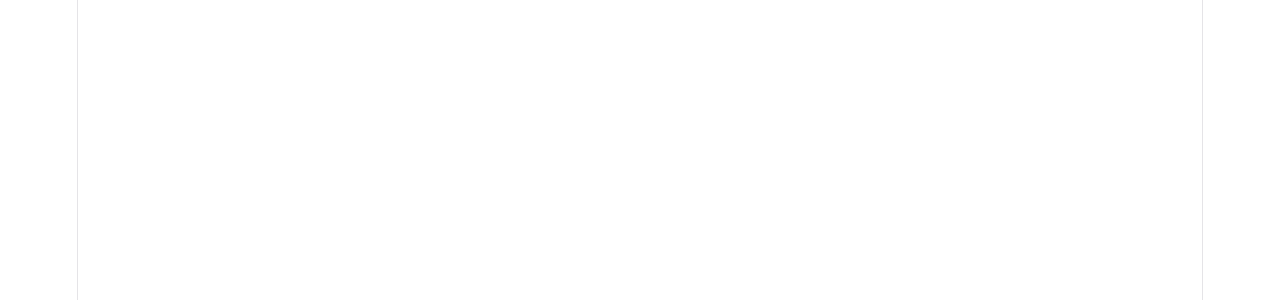
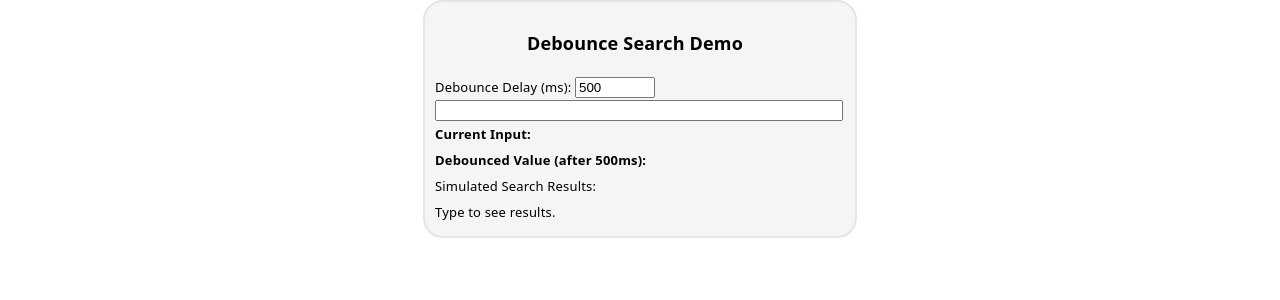
Before and after one commit to IsaacJCarnes/perscholas-lab10.2, a React (Vite) app: page / in a window 1280 px wide. Shown: the top 300 px of the page. Built offline with nearby package versions, Linux system fonts and the light colour scheme.

Commit message:
Added debounce hook implementation with DebounceSearchDemo, added some basic styling

```diff
--- a/src/App.css
+++ b/src/App.css
@@ -1,184 +1,23 @@
-.counter {
-  font-size: 16px;
-  padding: 5px 10px;
-  border-radius: 5px;
-  color: var(--accent);
-  background: var(--accent-bg);
-  border: 2px solid transparent;
-  transition: border-color 0.3s;
-  margin-bottom: 24px;
-
-  &:hover {
-    border-color: var(--accent-border);
-  }
-  &:focus-visible {
-    outline: 2px solid var(--accent);
-    outline-offset: 2px;
-  }
+.exampleSection {
+  border: 2px solid var(--border);
+  background-color: whitesmoke;
+  border-radius: 20px;
+  padding: 10px;
+  color: black;
+  width: 100%;
+  display: flex;
+  flex-direction: column;
+  align-items: first baseline;
 }
 
-.hero {
+.exampleSection > * {
   position: relative;
-
-  .base,
-  .framework,
-  .vite {
-    inset-inline: 0;
-    margin: 0 auto;
-  }
-
-  .base {
-    width: 170px;
-    position: relative;
-    z-index: 0;
-  }
-
-  .framework,
-  .vite {
-    position: absolute;
-  }
-
-  .framework {
-    z-index: 1;
-    top: 34px;
-    height: 28px;
-    transform: perspective(2000px) rotateZ(300deg) rotateX(44deg) rotateY(39deg)
-      scale(1.4);
-  }
-
-  .vite {
-    z-index: 0;
-    top: 107px;
-    height: 26px;
-    width: auto;
-    transform: perspective(2000px) rotateZ(300deg) rotateX(40deg) rotateY(39deg)
-      scale(0.8);
-  }
+  width: calc(100% - 10px);
+  text-align: left;
+  font-size: small;
 }
 
-#center {
-  display: flex;
-  flex-direction: column;
-  gap: 25px;
-  place-content: center;
-  place-items: center;
-  flex-grow: 1;
-
-  @media (max-width: 1024px) {
-    padding: 32px 20px 24px;
-    gap: 18px;
-  }
+.exampleSection>h3{
+    text-align: center;
+    font-size: large;
 }
-
-#next-steps {
-  display: flex;
-  border-top: 1px solid var(--border);
-  text-align: left;
-
-  & > div {
-    flex: 1 1 0;
-    padding: 32px;
-    @media (max-width: 1024px) {
-      padding: 24px 20px;
-    }
-  }
-
-  .icon {
-    margin-bottom: 16px;
-    width: 22px;
-    height: 22px;
-  }
-
-  @media (max-width: 1024px) {
-    flex-direction: column;
-    text-align: center;
-  }
-}
-
-#docs {
-  border-right: 1px solid var(--border);
-
-  @media (max-width: 1024px) {
-    border-right: none;
-    border-bottom: 1px solid var(--border);
-  }
-}
-
-#next-steps ul {
-  list-style: none;
-  padding: 0;
-  display: flex;
-  gap: 8px;
-  margin: 32px 0 0;
-
-  .logo {
-    height: 18px;
-  }
-
-  a {
-    color: var(--text-h);
-    font-size: 16px;
-    border-radius: 6px;
-    background: var(--social-bg);
-    display: flex;
-    padding: 6px 12px;
-    align-items: center;
-    gap: 8px;
-    text-decoration: none;
-    transition: box-shadow 0.3s;
-
-    &:hover {
-      box-shadow: var(--shadow);
-    }
-    .button-icon {
-      height: 18px;
-      width: 18px;
-    }
-  }
-
-  @media (max-width: 1024px) {
-    margin-top: 20px;
-    flex-wrap: wrap;
-    justify-content: center;
-
-    li {
-      flex: 1 1 calc(50% - 8px);
-    }
-
-    a {
-      width: 100%;
-      justify-content: center;
-      box-sizing: border-box;
-    }
-  }
-}
-
-#spacer {
-  height: 88px;
-  border-top: 1px solid var(--border);
-  @media (max-width: 1024px) {
-    height: 48px;
-  }
-}
-
-.ticks {
-  position: relative;
-  width: 100%;
-
-  &::before,
-  &::after {
-    content: '';
-    position: absolute;
-    top: -4.5px;
-    border: 5px solid transparent;
-  }
-
-  &::before {
-    left: 0;
-    border-left-color: var(--border);
-  }
-  &::after {
-    right: 0;
-    border-right-color: var(--border);
-  }
-}
--- a/src/App.jsx
+++ b/src/App.jsx
@@ -1,12 +1,13 @@
-import { useState } from 'react'
-import './App.css'
+import { useState } from "react";
+import "./App.css";
+import DebounceSearchDemo from "./components/DebounceSearchDemo/DebounceSearchDemo";
 
 function App() {
-
   return (
     <>
+      <DebounceSearchDemo />
     </>
-  )
+  );
 }
 
-export default App
+export default App;
--- /dev/null
+++ b/src/components/DebounceSearchDemo/DebounceSearchDemo.jsx
@@ -0,0 +1,59 @@
+import { useState } from "react";
+
+import useDebounce from "../../hooks/useDebounce";
+import { useEffect } from "react";
+
+function DebounceSearchDemo() {
+  const [debounceTime, setDebounceTime] = useState(500);
+  const [value, setValue] = useState("");
+  const { debouncedValue, loading } = useDebounce(value, Number(debounceTime));
+
+  function createSimulatedResults() {
+    return ["", "", ""].map((value, index) => {
+      return (
+        <li>
+          Result for "{debouncedValue}": Item {index}
+        </li>
+      );
+    });
+  }
+
+  return (
+    <div className="exampleSection">
+      <h3>Debounce Search Demo</h3>
+      <div>
+        <label htmlFor="delay">Debounce Delay (ms): </label>
+        <input
+          value={debounceTime}
+          type="number"
+          step={500}
+          min={0}
+          max={10000}
+          onChange={(e) => {
+            setDebounceTime(e.target.value);
+          }}
+        />
+      </div>
+      <input
+        type="text"
+        onChange={(e) => {
+          setValue(e.target.value);
+        }}
+      />
+      <div>
+        <b>Current Input:</b> {value}
+      </div>
+      <div>
+        <b>Debounced Value (after {debounceTime}ms):</b> {debouncedValue}
+      </div>
+      {loading ? <div>Searching...</div> : <div>Simulated Search Results:</div>}
+      {value ? (
+        <ul>{createSimulatedResults()}</ul>
+      ) : (
+        <div>Type to see results.</div>
+      )}
+    </div>
+  );
+}
+
+export default DebounceSearchDemo;
--- a/src/hooks/useDebounce.js
+++ b/src/hooks/useDebounce.js
@@ -1,3 +1,20 @@
-import { useEffect, useRef } from "react";
+import { useEffect, useState } from "react";
 
-export default function useDebounce({ value, delay }) {}
+export default function useDebounce(value, delay = 500) {
+  const [debouncedValue, setDebouncedValue] = useState(value);
+  const [loading, setLoading] = useState(false);
+
+  useEffect(() => {
+    setLoading(true);
+    const timeout = setTimeout(() => {
+      setDebouncedValue(value);
+      setLoading(false);
+    }, delay);
+
+    return () => {
+      setLoading(false);
+      clearTimeout(timeout);
+    };
+  }, [value, delay]);
+  return { debouncedValue, loading };
+}
--- a/src/hooks/usePagination.js
+++ b/src/hooks/usePagination.js
@@ -4,5 +4,4 @@ export default function usePagination({
   totalItems,
   itemsPerPage,
   initialPage,
-}) {
-}
+}) {}
--- a/src/index.css
+++ b/src/index.css
@@ -51,11 +51,11 @@ body {
 }
 
 #root {
-  width: 1126px;
-  max-width: 100%;
-  margin: 0 auto;
+  width: 100%;
+  max-width: 450px;
+  margin: 0px auto;
+  padding: 0px 20px;
   text-align: center;
-  border-inline: 1px solid var(--border);
   min-height: 100svh;
   display: flex;
   flex-direction: column;
```
Also changed, not shown: src/components/Details/Details.css (added, +22 -0 lines), src/components/Details/Details.jsx (added, +11 -0 lines), src/components/PaginationDemo.jsx (deleted), src/components/PaginationDemo/PaginationDemo.jsx (added).
